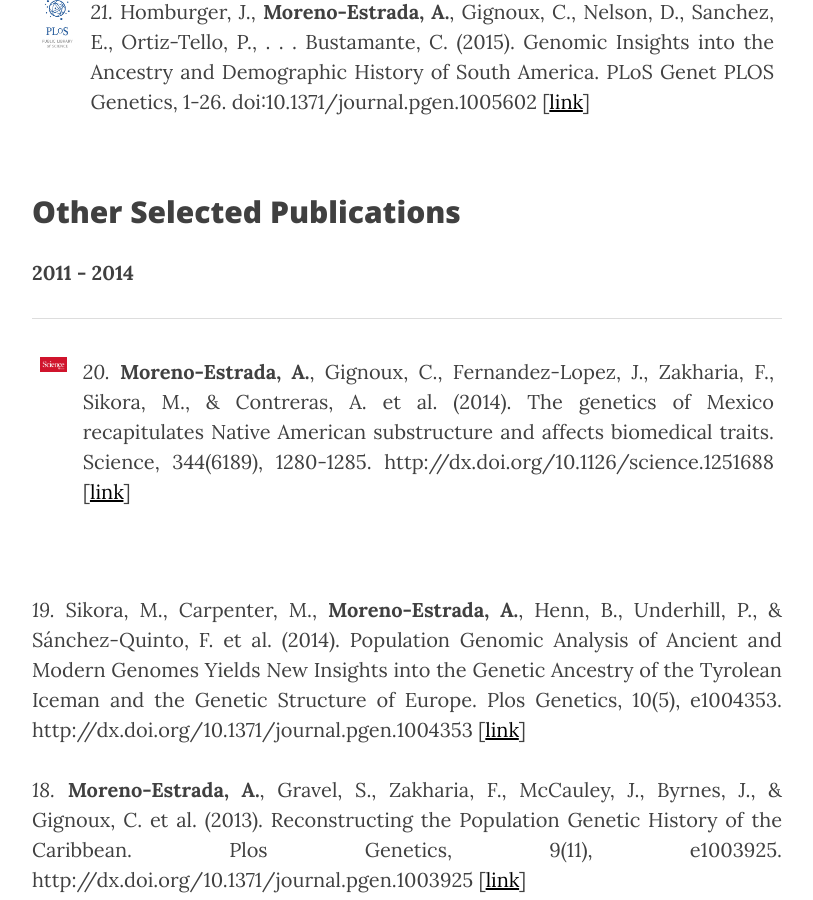
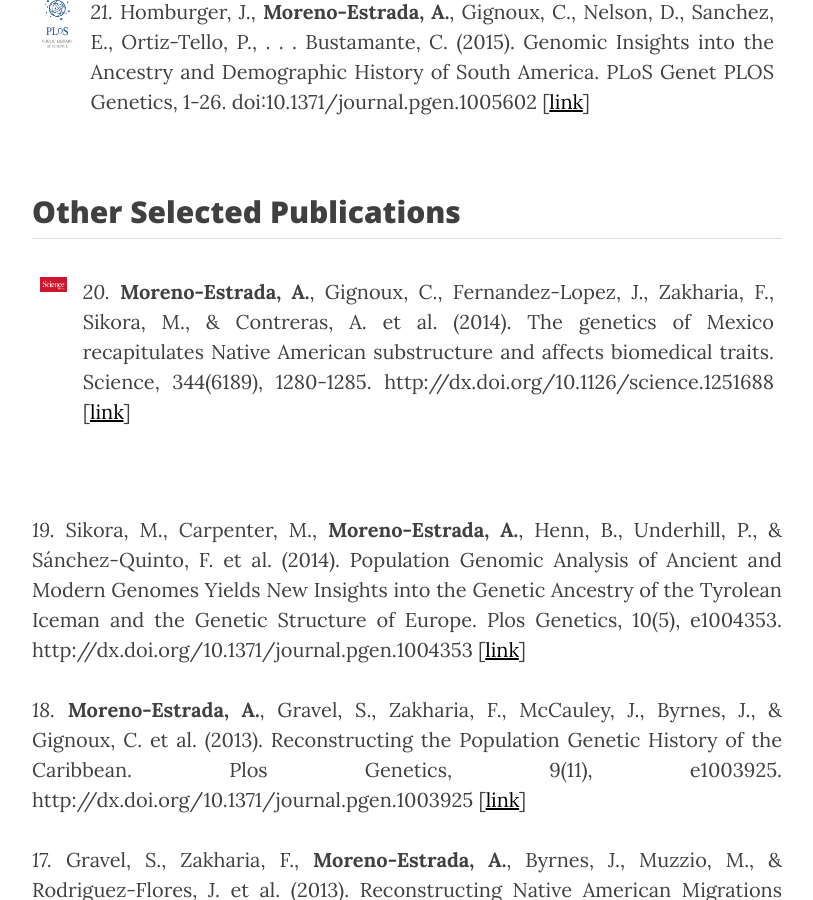
Before and after one commit to milkshakeplustip/milkshakeplustip.github.io, a Jekyll site: the page built from c_publications.html, in a window 1280 px wide and 900 px high, scrolled down 459 px. Shown: the whole window, without its empty margins (233-1046 px from the left). Built offline with Jekyll 4.4.1, drawn with Linux system fonts in a browser that asks for light colours; nearby versions of some CDN libraries.

Commit message:
publications

```diff
--- a/c_publications.html
+++ b/c_publications.html
@@ -13,7 +13,6 @@ header-img: "img/home-bg_2_1500.jpg"
 	</tr>
 </table>
 <h2>Other Selected Publications</h2>
-<p><b>2011 - 2014</b></p>
 <table style="width:100%">
 	<tr>
 		<td><p style="text-align:justify"><img src="/img/science.jpg" alt="Science" height="200" width="200"></p></td>
@@ -31,7 +30,6 @@ header-img: "img/home-bg_2_1500.jpg"
 <p><p style="text-align:justify"><i>11.</i> Chen, R., Corona, E., Sikora, M., Dudley, J., Morgan, A., & <b>Moreno-Estrada, A.</b> et al. (2012). Type 2 Diabetes Risk Alleles Demonstrate Extreme Directional Differentiation among Human Populations, Compared to Other Diseases. Plos Genetics, 8(4), e1002621. http://dx.doi.org/10.1371/journal.pgen.1002621 [<a href="http://journals.plos.org/plosgenetics/article?id=10.1371/journal.pgen.1002621">link</a>]</p>
 <p><p style="text-align:justify"><i>10.</i> Henn, B., Botigué, L., Gravel, S., Wang, W., Brisbin, A., & Byrnes, J. et al. (2012). Genomic Ancestry of North Africans Supports Back-to-Africa Migrations. Plos Genetics, 8(1), e1002397. http://dx.doi.org/10.1371/journal.pgen.1002397 [<a href="http://journals.plos.org/plosgenetics/article?id=10.1371/journal.pgen.1002397">link</a>]</p>
 <p><p style="text-align:justify"><i>9.</i> Keller, A., Graefen, A., Ball, M., Matzas, M., Boisguerin, V., & Maixner, F. et al. (2012). New insights into the Tyrolean Iceman\\'s origin and phenotype as inferred by whole-genome sequencing. Nature Communications, 3, 698. http://dx.doi.org/10.1038/ncomms1701 [<a href="http://www.nature.com/ncomms/journal/v3/n2/full/ncomms1701.html">link</a>]</p>
-<p><p style="text-align:justify"><b>2008 - 2010</b></p>
 <p><p style="text-align:justify"><i>8.</i> <b>Moreno-Estrada, A.</b>, Aparicio-Prat, E., Sikora, M., Engelken, J., Ramírez-Soriano, A., Calafell, F., & Bosch, E. (2010). African signatures of recent positive selection in human FOXI1. BMC Evol Biol, 10(1), 267. http://dx.doi.org/10.1186/1471-2148-10-267 [<a href="http://www.biomedcentral.com/1471-2148/10/267">link</a>]</p>
 <p><p style="text-align:justify"><i>7.</i> Bryc, K., Velez, C., Karafet, T., <b>Moreno-Estrada, A.</b>, Reynolds, A., & Auton, A. et al. (2010). Genome-wide patterns of population structure and admixture among Hispanic/Latino populations. Proceedings Of The National Academy Of Sciences, 107(Supplement_2), 8954-8961. http://dx.doi.org/10.1073/pnas.0914618107 [<a href="http://www.pnas.org/content/107/Supplement_2/8954.long">link</a>]</p>
 <p><p style="text-align:justify"><i>6.</i> Henn, B., Gravel, S., <b>Moreno-Estrada, A.</b>, Acevedo-Acevedo, S., & Bustamante, C. (2010). Fine-scale population structure and the era of next-generation sequencing. Human Molecular Genetics, 19(R2), R221-R226. http://dx.doi.org/10.1093/hmg/ddq403 [<a href="http://hmg.oxfordjournals.org/content/19/R2/R221.long">link</a>]</p>
```
